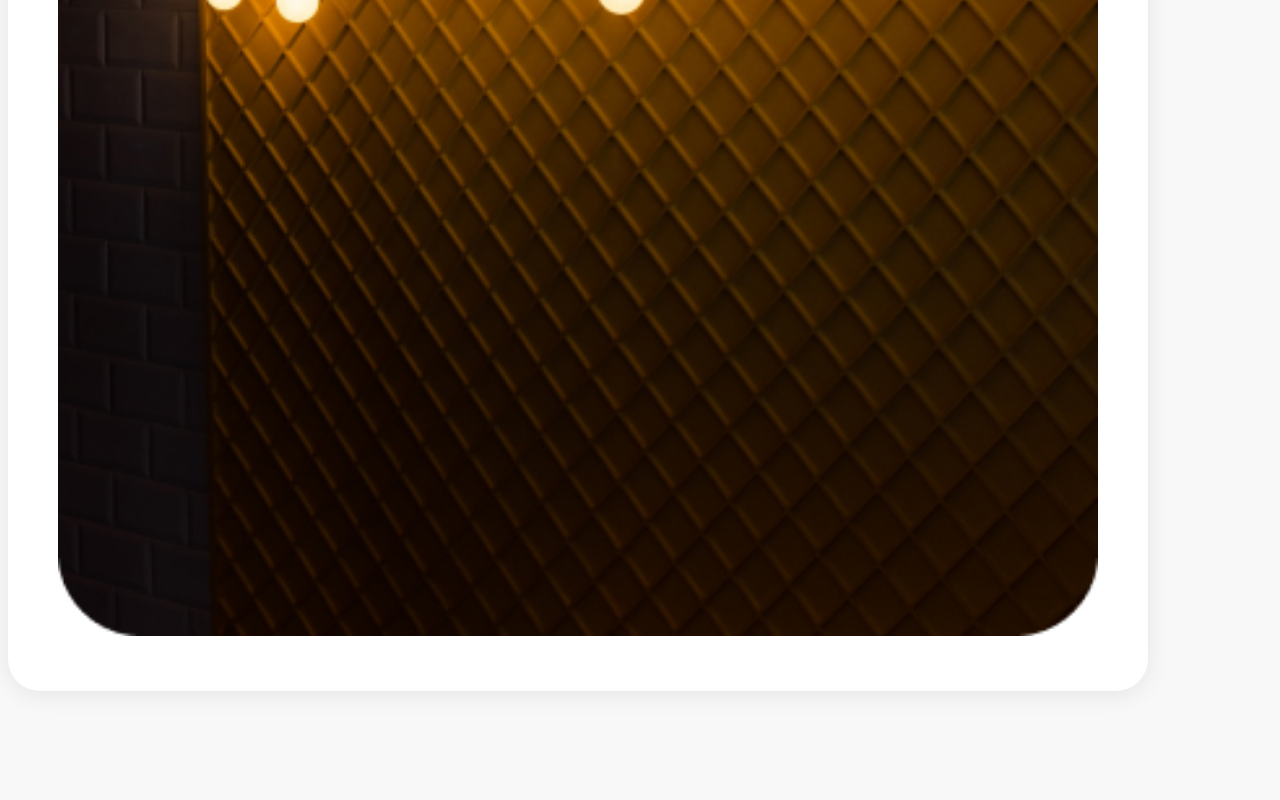
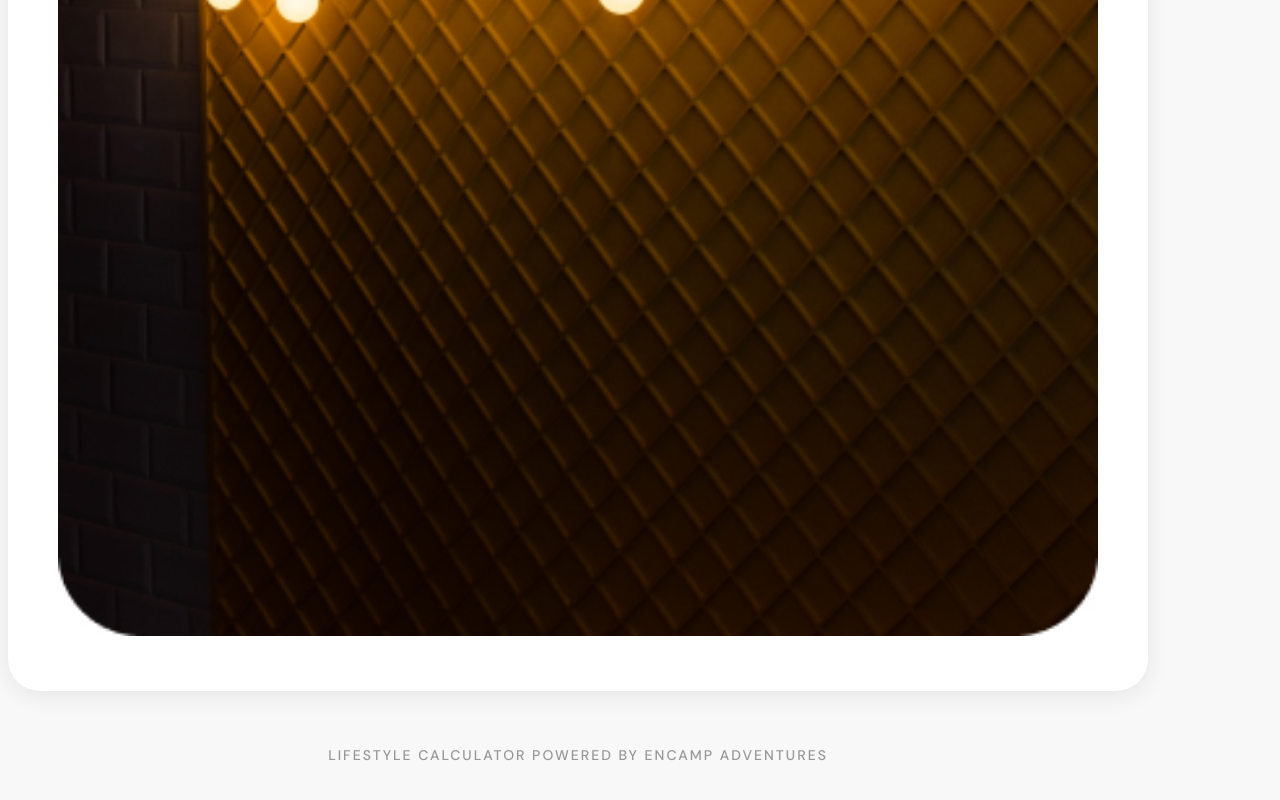
Before and after one commit to encamptourism/carbontracev1, a Next.js app: page /lifestylecalculator in a window 1280 px wide. Shown: the part 1985-2785 px from the top of the page. Before the commit the page ends 2739 px from the top, so only its background shows below. Built offline with nearby package versions, Linux system fonts and the light colour scheme.

Commit message:
footer added

```diff
--- a/components/common/Footer.jsx
+++ b/components/common/Footer.jsx
@@ -1,19 +1,17 @@
-import Image from "next/image"
 const Footer=()=>{
 return(
         <>
-      <footer className={styles.footer}>
-        <a
-          href="https://vercel.com?utm_source=create-next-app&utm_medium=default-template&utm_campaign=create-next-app"
-          target="_blank"
-          rel="noopener noreferrer"
-        >
-          Powered by{' '}
-          <span className={styles.logo}>
-            <Image src="/vercel.svg" alt="Vercel Logo" width={72} height={16} />
-          </span>
-        </a>
-      </footer>
+     <div className="question__footer__area">
+        <div className="container">
+            <div className="row">
+                <div className="col-lg-12">
+                    <div className="question__footer__content">
+                        <span>LIFESTYLE CALCULATOR POWERED BY ENCAMP ADVENTURES</span>
+                    </div>
+                </div>
+            </div>
+        </div>
+    </div>
         </>
 	)
 
--- a/pages/lifestylecalculator.js
+++ b/pages/lifestylecalculator.js
@@ -6,7 +6,7 @@ import AOS from "aos";
 import "aos/dist/aos.css";
 import MainlifeCalculator from "../components/lifestylecalculator/mainlifecalculator";
 import {lifestyleQuestion} from "../components/lifestylecalculator/travelCalcQues";
-
+import Footer from '../components/common/Footer';
 
 const LifestyleCalculator=()=>{
 
@@ -34,9 +34,8 @@ return (
     upnext={upnext}
     calculationdata={calculationdata}
     setCalculationdata={setCalculationdata}
-
-
     />
+    <Footer/>
 
 	</>)
 
--- a/pages/travelcalculator.js
+++ b/pages/travelcalculator.js
@@ -6,6 +6,7 @@ import AOS from "aos";
 import "aos/dist/aos.css";
 import MainlifeCalculator from "../components/travelcalculator/mainlifecalculator";
 import {travelQuestion} from "../components/travelcalculator/travelCalcQues";
+import Footer from '../components/common/Footer';
 
 
 const TravelCalculator=()=>{
@@ -34,9 +35,8 @@ return (
     upnext={upnext}
     calculationdata={calculationdata}
     setCalculationdata={setCalculationdata}
-
-
     />
+    <Footer/>
 
 	</>)
 
```
